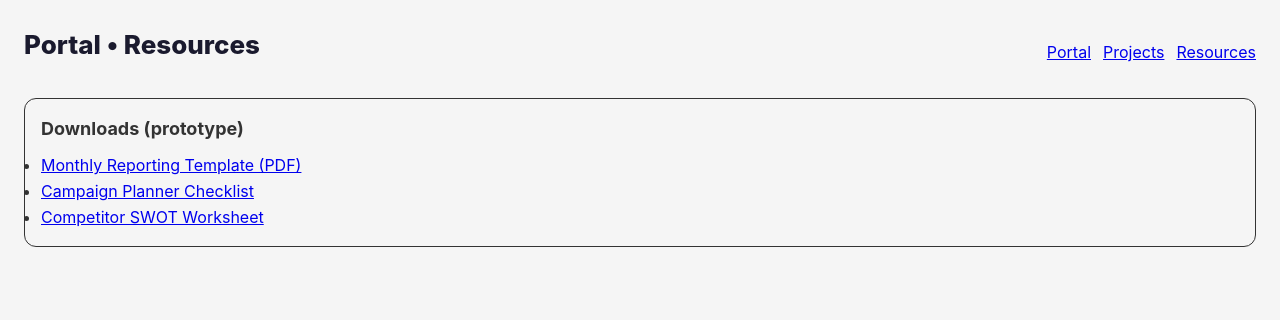
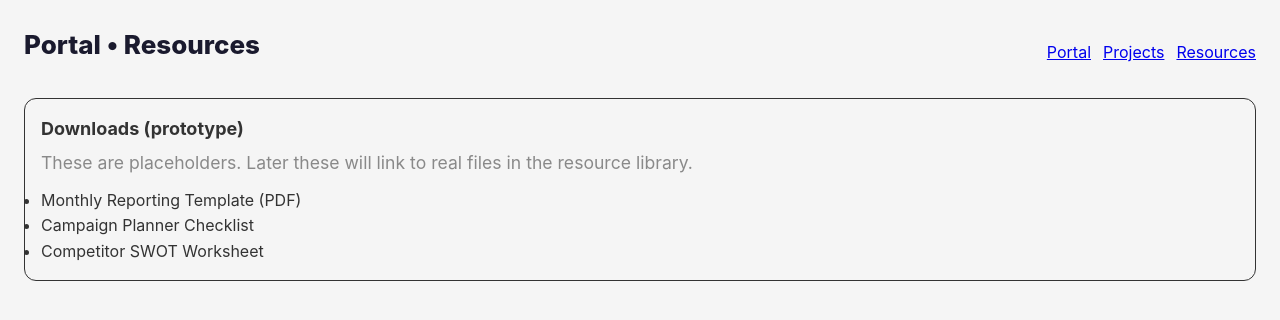
Before and after one commit to nylamason18/agency-platform, a Next.js app: page /portal/resources in a window 1280 px wide. Shown: the top 320 px of the page. Built offline with nearby package versions, Linux system fonts and the light colour scheme.

Commit message:
fix: portal resources page server component error

```diff
--- a/src/app/portal/resources/page.tsx
+++ b/src/app/portal/resources/page.tsx
@@ -14,10 +14,14 @@ export default function PortalResourcesPage() {
 
       <section style={{ marginTop: 16, padding: 16, border: "1px solid #333", borderRadius: 12 }}>
         <h2 style={{ margin: 0, fontSize: 18, fontWeight: 700 }}>Downloads (prototype)</h2>
+        <p style={{ opacity: 0.75, marginTop: 6 }}>
+          These are placeholders. Later these will link to real files in the resource library.
+        </p>
+
         <ul style={{ marginTop: 10 }}>
-          <li><a href="#" onClick={(e) => e.preventDefault()}>Monthly Reporting Template (PDF)</a></li>
-          <li><a href="#" onClick={(e) => e.preventDefault()}>Campaign Planner Checklist</a></li>
-          <li><a href="#" onClick={(e) => e.preventDefault()}>Competitor SWOT Worksheet</a></li>
+          <li>Monthly Reporting Template (PDF)</li>
+          <li>Campaign Planner Checklist</li>
+          <li>Competitor SWOT Worksheet</li>
         </ul>
       </section>
     </main>
```
